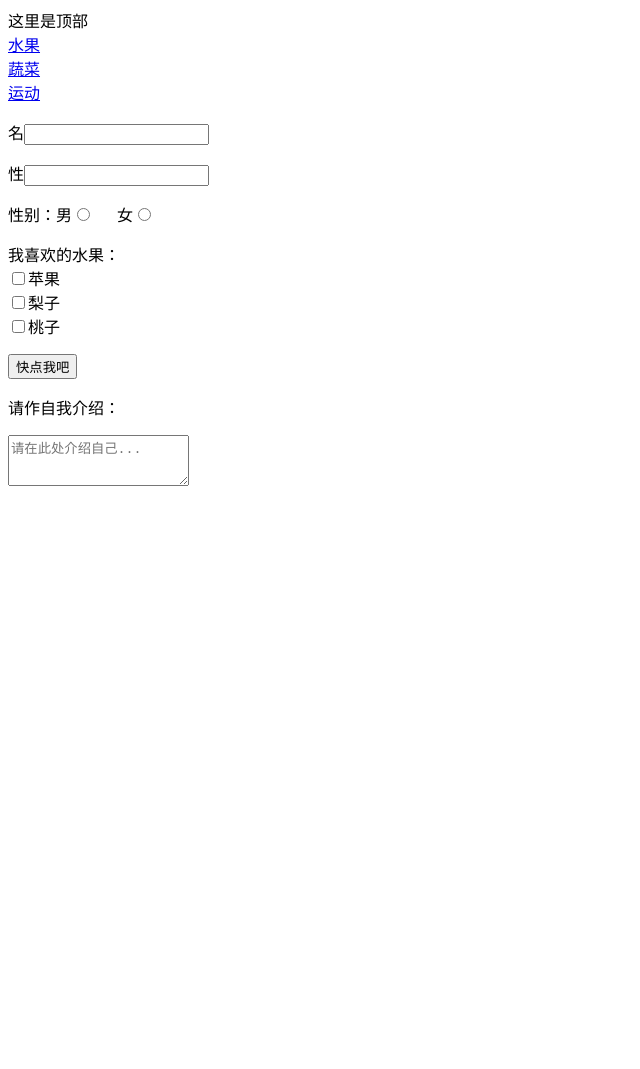
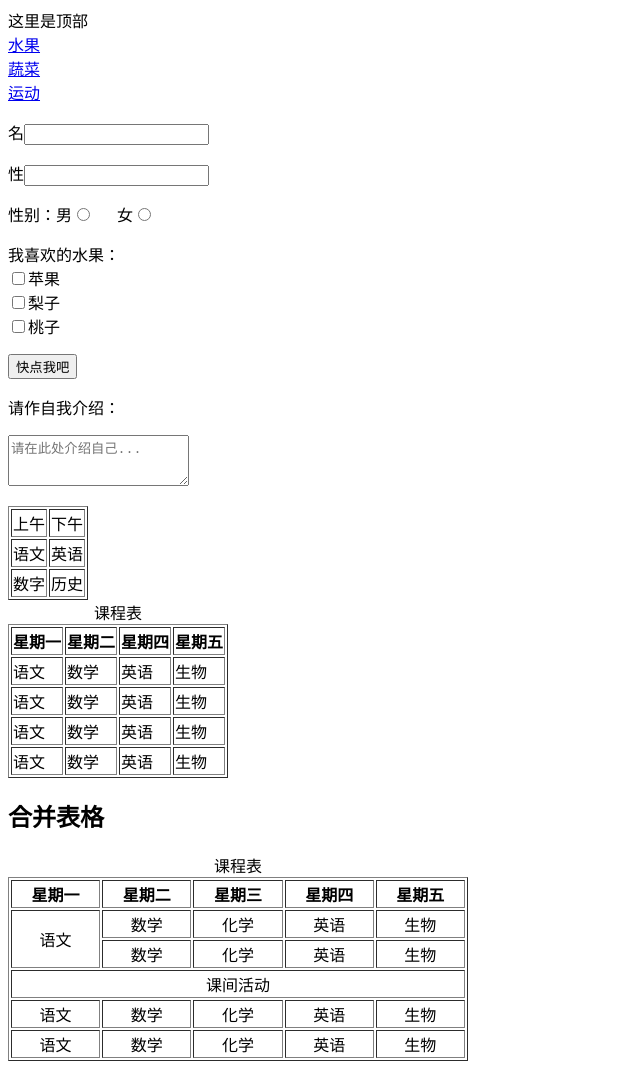
Before and after one commit to zzg2333/xiaomu, a plain HTML site: page hello.html in a window 1280 px wide. Shown: the whole page, without its empty margins (0-640 px from the left). Before the commit the page ends 800 px from the top, so only its background shows below. Drawn offline with Linux system fonts and the light colour scheme.

Commit message:
wip:增加

```diff
--- a/hello.html
+++ b/hello.html
@@ -1,8 +1,8 @@
 <!DOCTYPE html>
 <html lang="en">
   <head>
-  <meta charset="UTF-8">
-  <meta name="viewport" content="width=device-width, initial-scale=1.0">
+    <meta charset="UTF-8" />
+    <meta name="viewport" content="width=device-width, initial-scale=1.0" />
     <title>Document</title>
   </head>
   <body>
@@ -15,31 +15,134 @@
 
     <div>
       <form action="" method="post">
-      <p>名<input type="text"></p>
-      <p>性<input type="text"></p>
+        <p>名<input type="text" /></p>
+        <p>性<input type="text" /></p>
       </form>
     </div>
-  <div><form action="">
+    <div>
+      <form action="">
         <p>
-      性别：<label>男<input type="radio" name="sex" value="男"></label>&nbsp;&nbsp;&nbsp;&nbsp;&nbsp;
-      <label>女<input type="radio" name="sex" value="女"></label>
+          性别：<label>男<input type="radio" name="sex" value="男" /></label>&nbsp;&nbsp;&nbsp;&nbsp;&nbsp;
+          <label>女<input type="radio" name="sex" value="女" /></label>
         </p>
         <p>
-      我喜欢的水果：<br>
-      <input type="checkbox" name="shuiguo" value="苹果" id="苹果"><label for="苹果">苹果</label><br>
-      <input type="checkbox" name="shuiguo" value="梨子" id="梨子"><label for="梨子">梨子</label><br>
-      <input type="checkbox" name="shuiguo" value="桃子" id="桃子"><label for="桃子">桃子</label><br>
+          我喜欢的水果：<br />
+          <input type="checkbox" name="shuiguo" value="苹果" id="苹果" /><label for="苹果">苹果</label><br />
+          <input type="checkbox" name="shuiguo" value="梨子" id="梨子" /><label for="梨子">梨子</label><br />
+          <input type="checkbox" name="shuiguo" value="桃子" id="桃子" /><label for="桃子">桃子</label><br />
         </p>
         <p>
-      <input type="button" value="快点我吧">
+          <input type="button" value="快点我吧" />
         </p>
-    <p>
-      请作自我介绍：
-    </p>
+        <p>请作自我介绍：</p>
         <p>
           <textarea cols="20" rows="3" placeholder="请在此处介绍自己..."></textarea>
         </p>
       </form>
     </div>
+
+    <!-- 表格 -->
+    <div>
+      <table border="1">
+        <tr>
+          <td>上午</td>
+          <td>下午</td>
+        </tr>
+        <tr>
+          <td>语文</td>
+          <td>英语</td>
+        </tr>
+        <tr>
+          <td>数字</td>
+          <td>历史</td>
+        </tr>
+      </table>
+    </div>
+
+    <!-- 课程表 -->
+    <div>
+      <table border="1">
+        <caption>
+          课程表
+        </caption>
+        <tr>
+          <th>星期一</th>
+          <th>星期二</th>
+          <th>星期四</th>
+          <th>星期五</th>
+        </tr>
+        <tr>
+          <td>语文</td>
+          <td>数学</td>
+          <td>英语</td>
+          <td>生物</td>
+        </tr>
+        <tr>
+          <td>语文</td>
+          <td>数学</td>
+          <td>英语</td>
+          <td>生物</td>
+        </tr>
+        <tr>
+          <td>语文</td>
+          <td>数学</td>
+          <td>英语</td>
+          <td>生物</td>
+        </tr>
+        <tr>
+          <td>语文</td>
+          <td>数学</td>
+          <td>英语</td>
+          <td>生物</td>
+        </tr>
+      </table>
+    </div>
+
+    <!-- 合并表格 -->
+    <div>
+      <h2>合并表格</h2>
+      <table border="1" width="460">
+        <caption>
+          课程表
+        </caption>
+        <tr align="center">
+          <th>星期一</th>
+          <th>星期二</th>
+          <th>星期三</th>
+          <th>星期四</th>
+          <th>星期五</th>
+        </tr>
+        <tr align="center">
+          <td rowspan="2">语文</td>
+          <td>数学</td>
+          <td>化学</td>
+          <td>英语</td>
+          <td>生物</td>
+        </tr>
+        <tr align="center">
+          <td>数学</td>
+          <td>化学</td>
+          <td>英语</td>
+          <td>生物</td>
+        </tr>
+        <tr align="center">
+          <td colspan="5">课间活动</td>
+        </tr>
+        <tr align="center">
+          <td>语文</td>
+          <td>数学</td>
+          <td>化学</td>
+          <td>英语</td>
+          <td>生物</td>
+        </tr>
+        <tr align="center">
+          <td>语文</td>
+          <td>数学</td>
+          <td>化学</td>
+          <td>英语</td>
+          <td>生物</td>
+        </tr>
+      </table>
+    </div>
   </body>
 </html>
```
Lines whose indentation alone changed are shown as unchanged.
